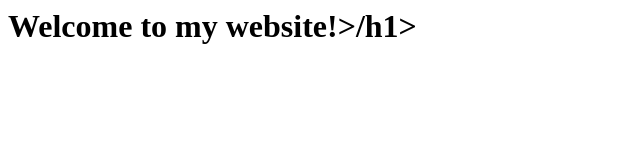
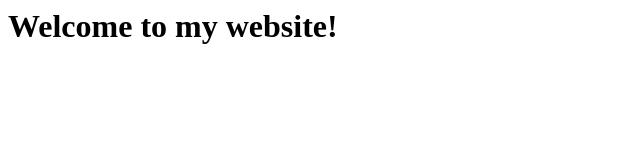
Before and after one commit to KarenMashburn/KarenMashburn.github.io, a plain HTML site: page index.html in a window 1280 px wide. Shown: the whole page, without its empty margins (0-640 px from the left). Drawn offline with Linux system fonts and the light colour scheme.

Commit message:
Update index.html

```diff
--- a/index.html
+++ b/index.html
@@ -1,3 +1,3 @@
 <html>
-<h1>Welcome to my website!>/h1>
+<h1>Welcome to my website!</h1>
 </html>
```
